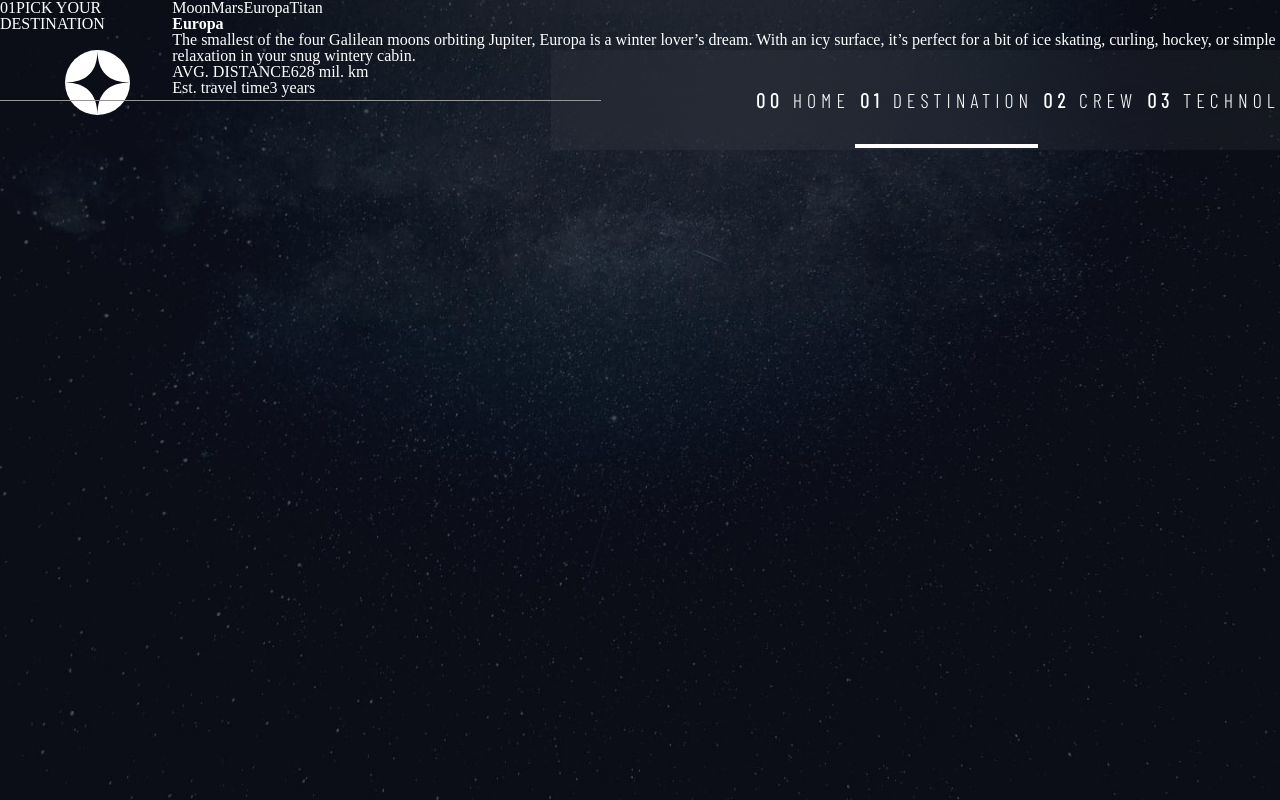
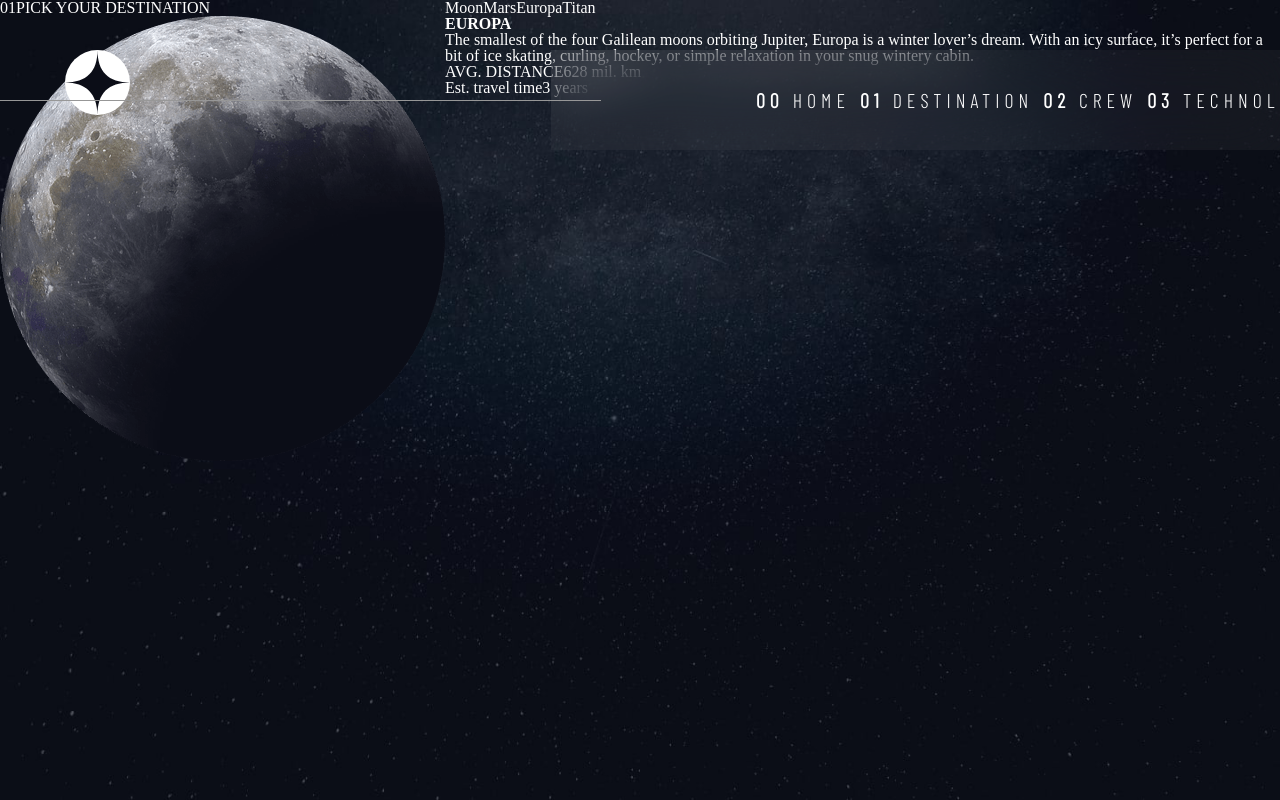
Before and after one commit to RominM/space-tourisme, a React (Create React App) app: page /destination/Europa in a window 1280 px wide. Shown: the top 800 px of the page. Built offline with nearby package versions, Linux system fonts and the light colour scheme.

Commit message:
feat: :construction: Create the navigation between planets
There miss a pic of planet for the moment

```diff
--- a/src/components/DestiImage.jsx
+++ /dev/null
@@ -1,15 +0,0 @@
-import React from 'react';
-
-const DestiImage = (props) => {
-  const destinations = props;
-
-  return (
-    <>
-      <span className="destination_head--nmb">01</span>
-      <span className="destination_head--title">PICK YOUR DESTINATION</span>
-      <img src="" alt={destinations.name} />
-    </>
-  );
-};
-
-export default DestiImage;
--- a/src/components/Layout/Header.jsx
+++ b/src/components/Layout/Header.jsx
@@ -21,7 +21,7 @@ const Header = () => {
           </li>
           <li>
             <NavLink
-              to="/destination"
+              to={'/destination/Moon'}
               className={({ isActive }) => (isActive ? 'active' : 'inactive')}
             >
               <strong>01</strong>&nbsp;
--- a/src/components/PlanetInfo.jsx
+++ /dev/null
@@ -1,22 +0,0 @@
-import React, { useState } from 'react';
-
-const PlanetInfo = (props) => {
-  const destinations = props.destinations;
-  console.log(destinations);
-  return (
-    <div>
-      <h1>{destinations.name}</h1>
-      <p>{destinations.description}</p>
-      <div>
-        <span>AVG. DISTANCE</span>
-        <span>{destinations.distance}</span>
-      </div>
-      <div>
-        <span>Est. travel time</span>
-        <span>{destinations.travel}</span>
-      </div>
-    </div>
-  );
-};
-
-export default PlanetInfo;
--- a/src/components/NavDestination.jsx
+++ b/src/components/destinations/NavDestination.jsx
@@ -9,7 +9,10 @@ const NavDestination = (props) => {
       <ul>
         {destinations.map((destination) => (
           <li key={destination.name}>
-            <NavLink to={'/destination/' + destination.name}>
+            <NavLink
+              to={'/destination/' + destination.name}
+              className={({ isActive }) => (isActive ? 'active' : 'inactive')}
+            >
               {destination.name}
             </NavLink>
           </li>
--- /dev/null
+++ b/src/components/destinations/PicturePlanet.jsx
@@ -0,0 +1,24 @@
+import React from 'react';
+import moon from './../../assets/destination/image-moon.png';
+
+const PicturePlanet = (props) => {
+  const destinations = props.destinations;
+  const image = destinations.images;
+
+  return (
+    <>
+      <div className="destination-title">
+        <span className="destination_head--nmb">01</span>
+        <span className="destination_head--title">PICK YOUR DESTINATION</span>
+      </div>
+      <img
+        src={moon}
+        alt={destinations.name + ' pic'}
+        width={445}
+        height={445}
+      />
+    </>
+  );
+};
+
+export default PicturePlanet;
--- /dev/null
+++ b/src/components/destinations/PlanetInfo.jsx
@@ -0,0 +1,24 @@
+import React from 'react';
+
+const PlanetInfo = (props) => {
+  const destinations = props.destinations;
+  const H1 = destinations.name.toUpperCase();
+  return (
+    <div className="planet-info">
+      <h1>{H1}</h1>
+      <p>{destinations.description}</p>
+      <div className="info-travel">
+        <div>
+          <span className="font-a">AVG. DISTANCE</span>
+          <span className="font-b">{destinations.distance}</span>
+        </div>
+        <div>
+          <span className="font-a">Est. travel time</span>
+          <span className="font-b">{destinations.travel}</span>
+        </div>
+      </div>
+    </div>
+  );
+};
+
+export default PlanetInfo;
--- a/src/components/Explore.jsx
+++ b/src/components/home/Explore.jsx
@@ -4,7 +4,7 @@ import { NavLink } from 'react-router-dom';
 const Explore = () => {
   return (
     <div className="explore_effect">
-      <NavLink to="/destination" className="explore_effect--main">
+      <NavLink to="/destination/Moon" className="explore_effect--main">
         <span>EXPLORE</span>
       </NavLink>
       <div className="explore_effect--hover"></div>
--- a/src/pages/Destination.jsx
+++ b/src/pages/Destination.jsx
@@ -1,9 +1,9 @@
 import React from 'react';
 import { Helmet, HelmetProvider } from 'react-helmet-async';
 import { useParams } from 'react-router-dom';
-import DestiImage from '../components/DestiImage';
-import NavDestination from '../components/NavDestination';
-import PlanetInfo from '../components/PlanetInfo';
+import PicturePlanet from '../components/destinations/PicturePlanet';
+import NavDestination from '../components/destinations/NavDestination';
+import PlanetInfo from '../components/destinations/PlanetInfo';
 import SPACE_DATA from './../services/data/data.json';
 
 const Destination = () => {
@@ -13,7 +13,6 @@ const Destination = () => {
   const currentDestination = destinations.find(
     (destination) => destination.name === paramDestinaton
   );
-  console.log('param in URL >> ', paramDestinaton);
 
   return (
     <HelmetProvider>
@@ -22,9 +21,9 @@ const Destination = () => {
       </Helmet>
       <main className="destination">
         <div className="destination_head">
-          <DestiImage destinations={currentDestination} />
+          <PicturePlanet destinations={currentDestination} />
         </div>
-        <div className="destination-aside">
+        <div className="destination_aside">
           <NavDestination destinations={destinations} />
           <PlanetInfo destinations={currentDestination} />
         </div>
--- a/src/pages/Home.jsx
+++ b/src/pages/Home.jsx
@@ -1,7 +1,7 @@
 import React from 'react';
 import { Helmet, HelmetProvider } from 'react-helmet-async';
-import Explore from '../components/Explore';
-import Intro from '../components/Intro';
+import Explore from '../components/home/Explore';
+import Intro from '../components/home/Intro';
 
 const Home = () => {
   return (
```
Also changed, not shown: src/components/home/Intro.jsx (renamed from src/components/Intro.jsx).
